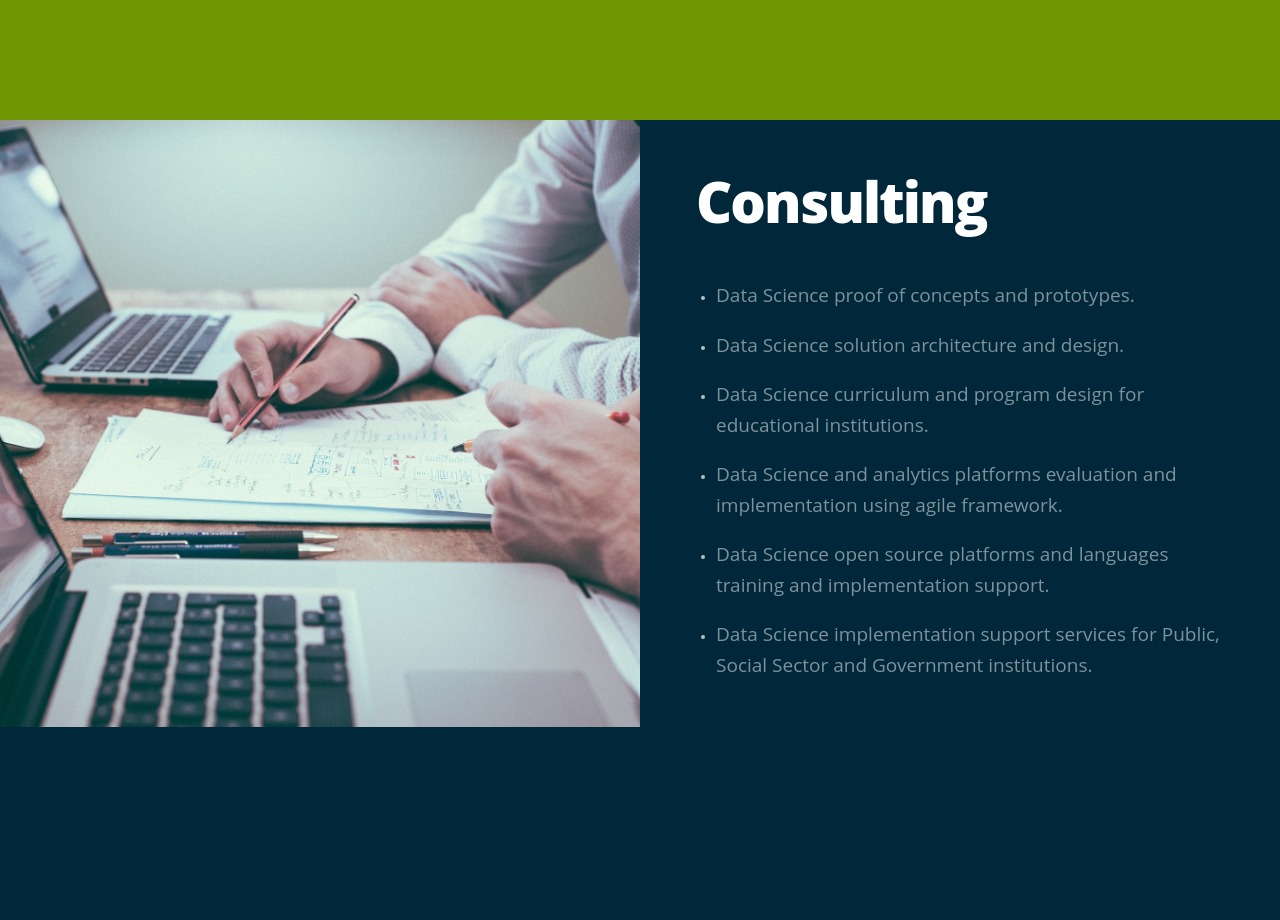
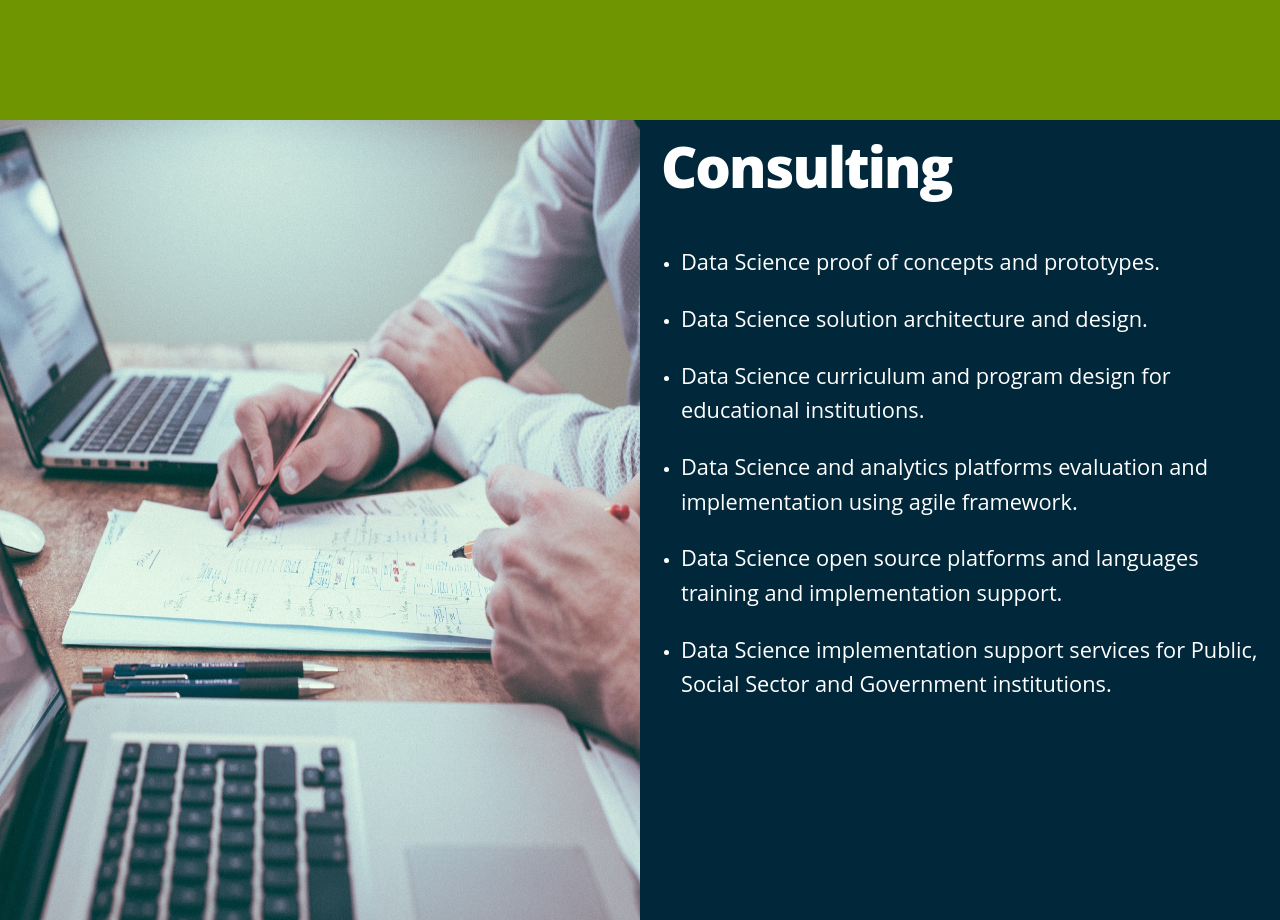
Before and after one commit to p0ff/erusen, a plain HTML site: page index.html in a window 1280 px wide. Shown: the part 1480-2400 px from the top of the page. Drawn offline with Linux system fonts and the light colour scheme.

Commit message:
Fixed resizing for consulting

```diff
--- a/css/erusen.css
+++ b/css/erusen.css
@@ -187,15 +187,13 @@ p.logo {
 	margin-top: 6%;
 	margin-bottom: 3%;
 }
-.quote em{
+.quote em {
 	font-size: 2.4em;
 }
 .half-tile {
 	display: block;
 	width: 50%;
 	height: 100%;
-	margin: 0;
-	padding: 0;
 }
 .half-tile img {
 	width: 100%;
@@ -218,7 +216,7 @@ p.logo {
 	display: block;
 	font-size: 1.75vmin;
 	position: relative;
-	min-height: 100vh;
+	height: 100vh;
 
 }
 #consultation:after {
@@ -232,21 +230,19 @@ p.logo {
 #consultation p {
 	font-size: 1.6em;
 }
-#consultation article {
-	padding: 4em;
-}
 #consult {
 	position: relative;
+	color: #fff;
+	padding-left: 1.5em;
+	padding-top: 1.5em;
 }
-article h2 {
+#consult h2 {
+	color: #fff;
 	font-size: 4em;
 	font-weight: 900;
 	letter-spacing: -2px;
 	line-height: 0.9;
 	margin: 0 0 0.625em 0
-}
-article h1, article h2, article h3, article h4, article h5, article h6 {
-	color: #fff;
 }
 .media-container {
   overflow: hidden;
--- a/index.html
+++ b/index.html
@@ -143,7 +143,7 @@
             <div class="s-12 m-12 l-6 hide-s half-tile">
                <img src="img/consult1.jpg" alt="">
             </div>
-            <article id="consult" class="s-12 m-12 l-6 half-tile">
+            <div id="consult" class="s-12 m-12 l-6 half-tile">
               <h2>Consulting</h2>
               <br>
               <ul>
@@ -154,7 +154,7 @@
                 <li><p>Data Science open source platforms and languages training and implementation support.</p><br></li>
                 <li><p>Data Science implementation support services for Public, Social Sector and Government institutions.</p></li>
               </ul>
-            </article>
+            </div>
          </div>
          <!-- CONTACT -->
          <div id="contact">
--- a/js/erusen.js
+++ b/js/erusen.js
@@ -2,7 +2,7 @@ jQuery(document).ready(function($) {
   // One page navigation
   var lastId,
       topMenu = $(".top-nav"),
-      topMenuHeight = topMenu.outerHeight() + 20,
+      topMenuHeight = topMenu.outerHeight() + 65,
       menuItems = topMenu.find("a"),
       scrollItems = menuItems.map(function() {
           var item = $($(this).attr("href"));
```
